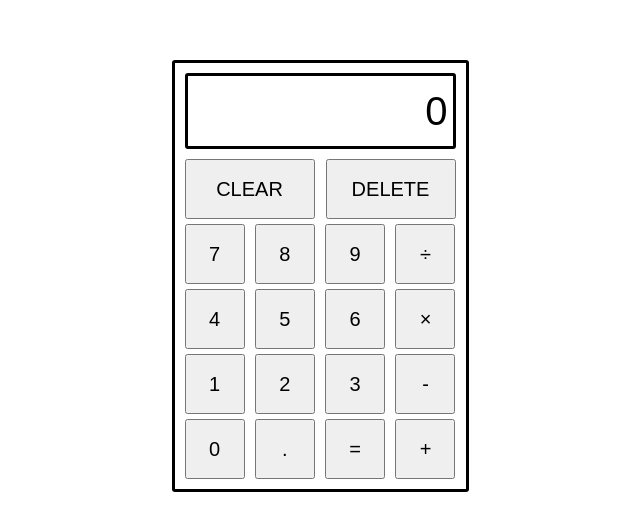
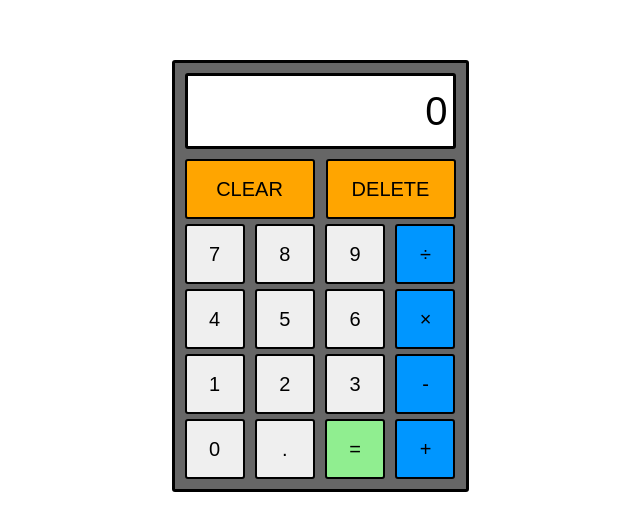
Before and after one commit to sungseanpark/calculator, a plain HTML site: page index.html in a window 1280 px wide. Shown: the part 124-654 px from the top of the page, without its empty margins (320-960 px from the left). Drawn offline with Linux system fonts and the light colour scheme; a web font is replaced by a local one.

Commit message:
Add colors to button styling

```diff
--- a/style.css
+++ b/style.css
@@ -45,6 +45,7 @@ body {
     border-radius: 3px;
     padding: 10px;
     gap: 5px;
+    background-color: #666666;
 }
 
 .row {
@@ -58,17 +59,22 @@ button {
     height: 60px;
     font-size: 20px;
     font-family: 'adelle_rgregular', sans-serif;
+    border-color: black;
+    border-radius: 3px;
+    border-style: solid;
 }
 
 .cd {
     width: 130px;
     height: 60px;
+    background-color: orange;
 }
 
 .display {
     width: 255px;
     height: 60px;
     border-style: solid;
+    border-color: black;
     border-radius: 3px;
     text-align: end;
     line-height: 60px;
@@ -76,4 +82,17 @@ button {
     font-size: 40px;
     font-family: 'adelle_rgregular', sans-serif;
     margin-bottom: 5px;
+    background-color: white;
 }
+
+.operator {
+    background-color: #0096FF;
+}
+
+.eval {
+    background-color: lightgreen;
+}
+
+button:hover {
+    background-image: linear-gradient(rgb(0 0 0/10%) 0 0);
+}
```
